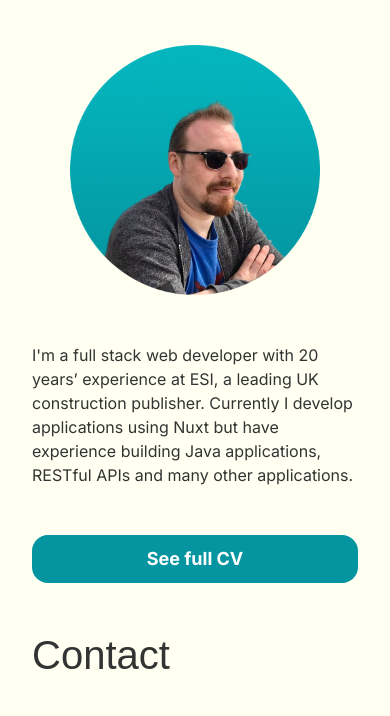
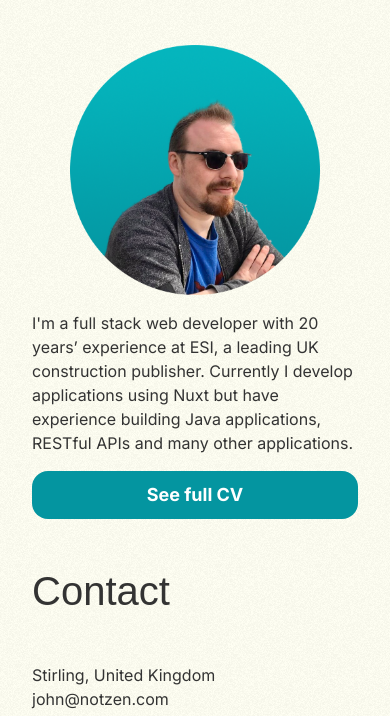
Before and after one commit to jayb0b/personal-site, an Astro site: page / in a window 390 px wide. Shown: the part 636-1352 px from the top of the page. Built offline with nearby package versions, Linux system fonts and the light colour scheme; Astro itself is replaced by a stand-in of ours; a web font is replaced by a local one.

Commit message:
mobile styling

```diff
--- a/src/styles/layout.css
+++ b/src/styles/layout.css
@@ -1,5 +1,5 @@
 body {
-  background-color: var(--background-color);
+  background: url("/background.png");
   color: #333;
   padding-left: 2rem;
   padding-right: 2rem;
@@ -113,6 +113,7 @@ body {
       border-width: 0px !important;
       border-style: none !important;
       padding: 1rem 0 2rem 0 !important;
+      gap: 1rem !important;
     }
   }
   .content--wide {
--- a/src/styles/typography.css
+++ b/src/styles/typography.css
@@ -46,6 +46,7 @@ h6 {
     content: "\2B24";
     position: absolute;
     right: calc(-2rem - 10px);
+    top: 14px;
     color: var(--border-color);
     font-size: 16px;
   }
```
Also changed, not shown: public/background.png (added).
